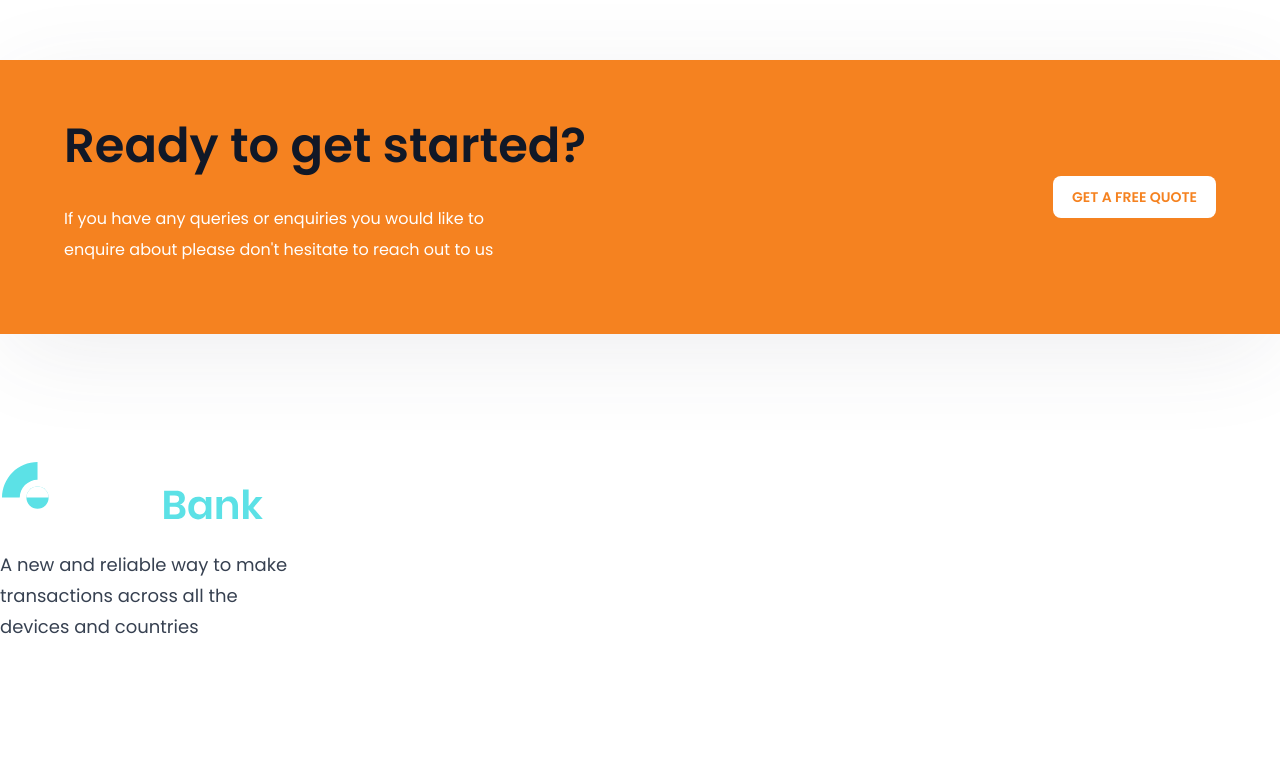
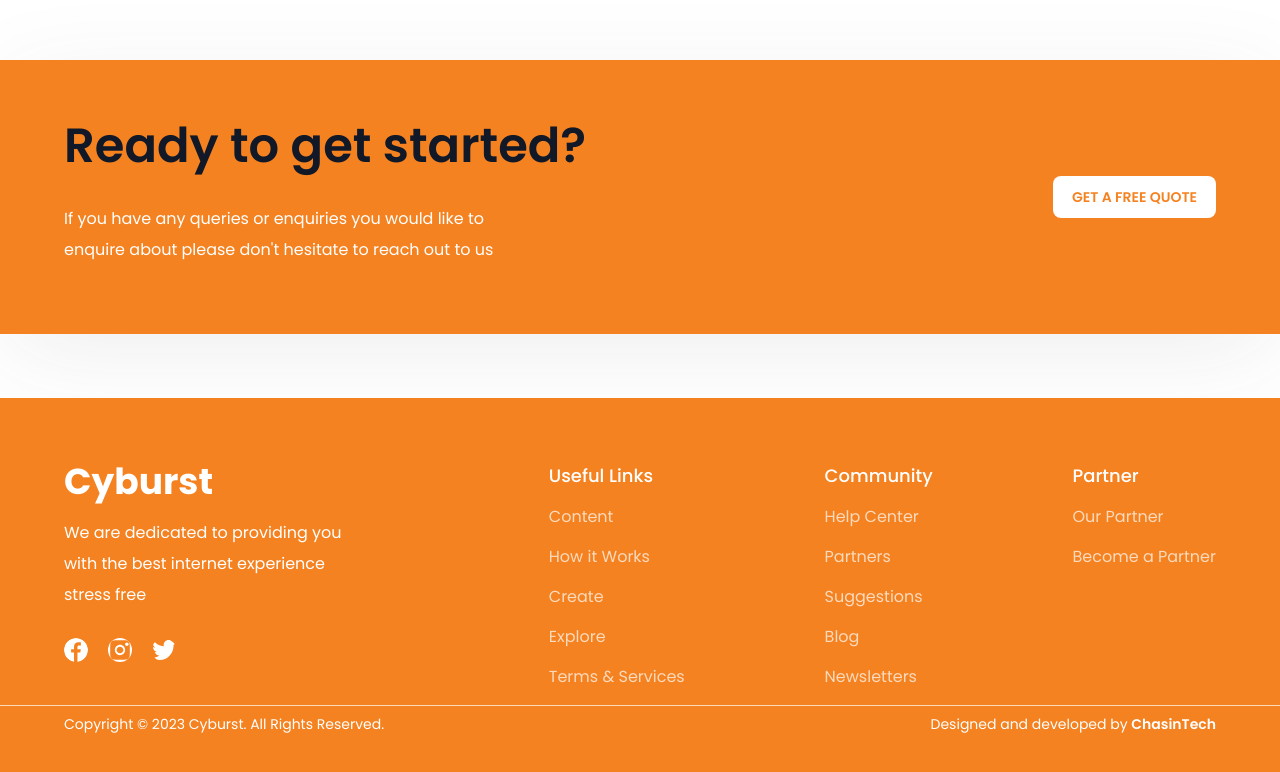
Before and after one commit to DevBrianKariuki/cyburst, a React (Vite) app: page / in a window 1280 px wide. Shown: the part 4076-4848 px from the top of the page. Built offline with nearby package versions, Linux system fonts and the light colour scheme.

Commit message:
today's changes

```diff
--- a/src/App.jsx
+++ b/src/App.jsx
@@ -28,7 +28,7 @@ const App = () => {
       </div>
 
 
-      <div className={`bg-white , ${styles.flexStart}`}>
+      <div className={`${styles.flexStart}`}>
         <div className={`${styles.boxWidth}`}>
           <CTA />
           <Footer />
--- a/src/components/CTA.jsx
+++ b/src/components/CTA.jsx
@@ -3,10 +3,10 @@ import styles from '../style'
 import { Button } from 'flowbite-react'
 
 const CTA = () =>  (
-  <section className={`${styles.flexCenter} ${styles.marginY} ${styles.padding} sm:flex-row flex-col mx-3 lg:mx-0 bg-primary rounded-3xl md:rounded-none box-shadow`}>
+  <section className={`${styles.flexCenter} ${styles.marginY} ${styles.padding} sm:flex-row flex-col lg:mx-0 bg-primary md:rounded-none box-shadow`}>
     <div className='flex-1 flex flex-col'>
-      <h2 className={`text-center md:text-left ${styles.heading2}`}>Ready to get started?</h2>
-      <p className={`font-poppins font-normal text-center md:text-left text-white text-[16px] leading-[30.8px] max-w-[470px] mb-5 mt-5`}>If you have any queries or enquiries you would like to enquire about
+      <h2 className={`md:text-left ${styles.heading2}`}>Ready to get started?</h2>
+      <p className={`font-poppins font-normal md:text-left text-white text-[16px] leading-[30.8px] max-w-[470px] mb-5 mt-5`}>If you have any queries or enquiries you would like to enquire about
         please don't hesitate to reach out to us</p>
     </div>
 
--- a/src/components/Footer.jsx
+++ b/src/components/Footer.jsx
@@ -1,16 +1,21 @@
 import React from 'react'
-import { logo } from '../assets'
+import { facebook, instagram, twitter } from '../assets'
 import { footerLinks , socialMedia } from '../constants';
 import styles from '../style'
 
 const Footer = () =>  (
-  <section className={`${styles.flexCenter} ${styles.paddingY} flex-col`}>
-    <div className={`${styles.flexStart} md:flex-row flex-col mb-8 w-full`}>
+  <section className={`${styles.flexCenter} ${styles.paddingY} bg-primary flex-col`}>
+    <div className={`${styles.flexStart} md:flex-row flex-col mb-2 w-full px-6 md:px-16`}>
       <div className='flex-1 flex flex-col justify-start mr-10'>
-        <img src={logo} alt='hoobank' className='w-[266px] h-[72px] object-contain' />
-        <p className={`${styles.paragraph} mt-4 max-w-[310px]`}>
-          A new and reliable way to make transactions across all the devices and countries
+        <h3 className='text-white font-poppins font-bold text-4xl lg:text-4xl'>Cyburst</h3>
+        <p className={`font-poppins font-normal text-white text-[16px] leading-[30.8px] mt-4 max-w-[310px]`}>
+          We are dedicated to providing you with the best internet experience stress free
         </p>
+        <div className=" flex flex-row mt-7 gap-5">
+          <img src={facebook} alt='facebook' className='w-[24px] h-[24px] rounded-full cursor-pointer' />
+          <img src={instagram} alt='facebook' className='w-[24px] h-[24px] rounded-full cursor-pointer' />
+          <img src={twitter} alt='facebook' className='w-[24px] h-[24px] rounded-full cursor-pointer' />
+        </div>
       </div>
 
       <div className='flex-[1.5] w-full flex flex-row justify-between flex-wrap md:mt-0 mt-10'>
@@ -21,7 +26,7 @@ const Footer = () =>  (
             </h4>
             <ul className='list-none'>
               {footerLink.links.map((link, index) => (
-                <li key={link.name} className={`font-poppins font-normal text-[16px] leading-[24px] text-dimWhite hover:text-secondary cursor-pointer ${index !== footerLink.links.length - 1 ? 'mb-4' : 'mb-0'}`}>
+                <li key={link.name} className={`font-poppins font-normal text-[16px] leading-[24px] text-dimWhite hover:text-gray-800 cursor-pointer ${index !== footerLink.links.length - 1 ? 'mb-4' : 'mb-0'}`}>
                   {link.name}
                 </li>
               ))}
@@ -31,6 +36,12 @@ const Footer = () =>  (
       </div>
 
     </div>
+
+    <hr className='w-full border-dimWhite my-2' />
+    <div className={`${styles.flexCenter} flex-row justify-center md:justify-between text-center md:text-left  w-full px-6 md:px-16`}>
+      <p className='text-white text-[14px] font-poppins font-normal'>Copyright © 2023 Cyburst.<br className='block sm:hidden' /> All Rights Reserved.</p>
+      <p className='text-white text-[14px] font-poppins font-normal hidden sm:block'>Designed and developed by <span className='font-semibold'>ChasinTech</span></p>
+    </div>
   </section>
   )
 
```
